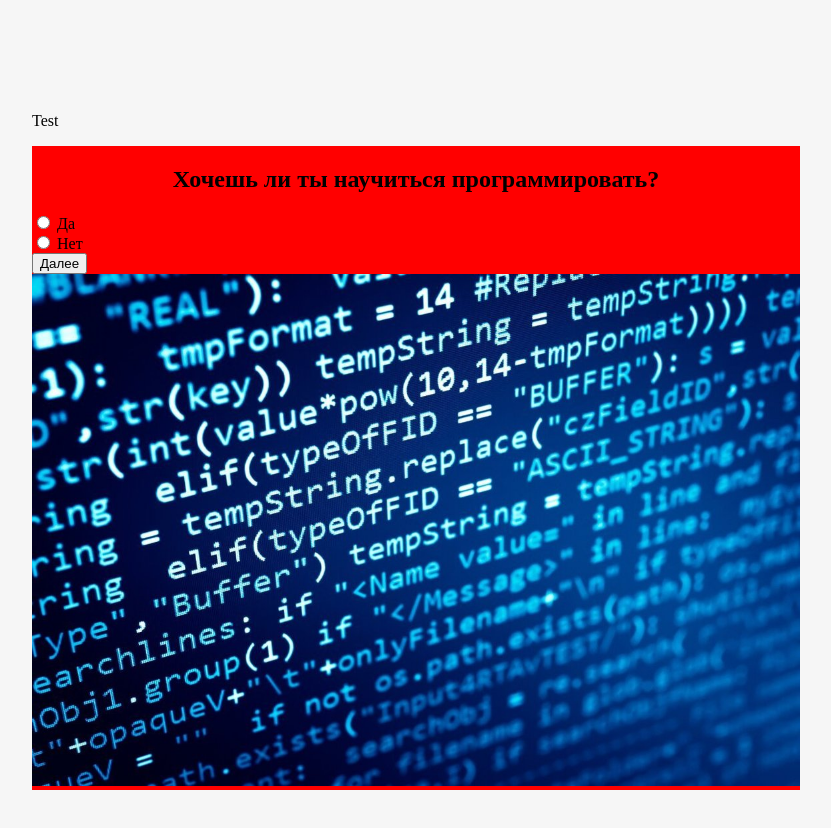
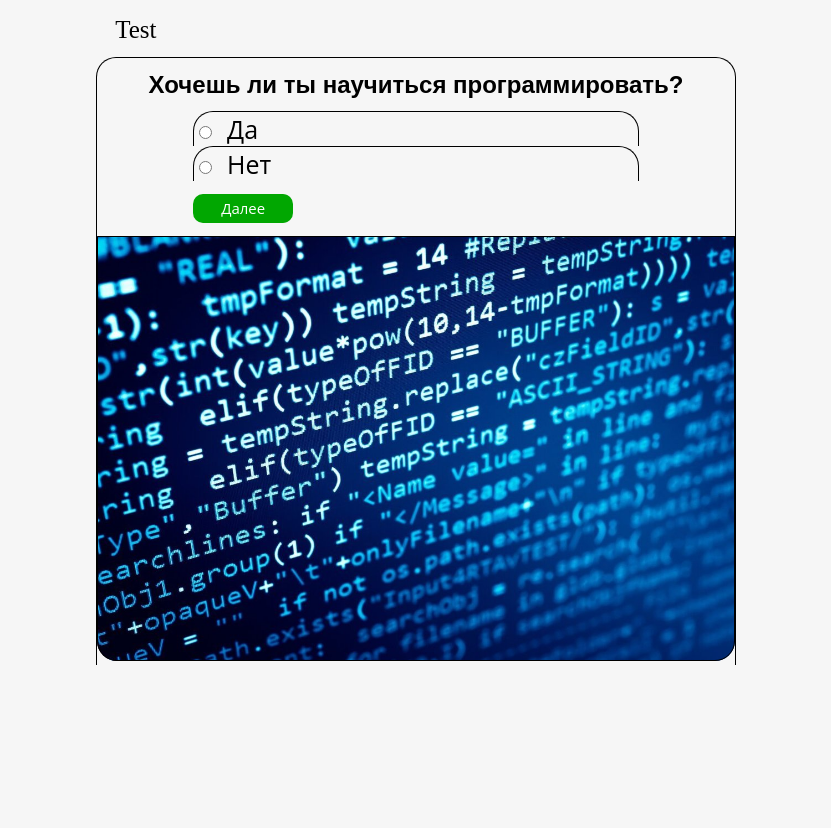
Before and after one commit to MikuGambino/quiz-js, a website built with webpack: page src/html/index.html in a window 1280 px wide. Shown: the whole page, without its empty margins (224-1055 px from the left). After the commit the page ends 800 px from the top, so only its background shows below. Built offline with nearby package versions, Linux system fonts and the light colour scheme.

Commit message:
generate css design

```diff
--- a/src/css/styles.css
+++ b/src/css/styles.css
@@ -1,22 +1,69 @@
 body{
   display: flex;
   flex-direction: column;
-  margin: 12vh 20vw;
+  margin: 2vh 25vw;
   background-color: #F6F6F6;
 }
 .container{
-  background: red;
+  border: 1px solid black;
+  border-bottom: 0px;
+  border-top-left-radius: 20px;
+  border-top-right-radius: 20px;
 }
 #radioContainer{
   display: flex;
   flex-direction: column;
 }
+#inpit{
+  height: 73px;
+  width: 169px;
+  margin-bottom: 2%;
+}
 h2{
+  font-family: 'Montserrat', sans-serif;
   text-align: center;
+  margin: 2%;
 }
-img {
+#quiz-img {
   width: 100%;
-  height: 60%;
+  height: 75%;
   object-fit: cover;
-  object-position: center;
-  }
+  border-bottom-left-radius: 20px;
+  border-bottom-right-radius: 20px;
+  outline: 1px solid black;
+  outline-offset: -1px;
+}
+label{
+  font-family: 'Open Sans', sans-serif;
+  margin-left: 15%;
+  margin-right: 15%;
+  font-size: 25px;
+}
+button{
+  margin: 2% 15%;
+  background-color: #01a701ff;
+  border: 0px;
+  border-radius: 10px;
+  box-sizing: border-box;
+  color: #ffffff;
+  display: inline-block;
+  cursor:pointer;
+  font-family: 'Open Sans', sans-serif;
+  font-size: 15px;
+  line-height: 29px;
+  padding: 0 10px 0 11px;
+  position: relative;
+  text-align: center;
+  vertical-align: middle;
+  width: 100px;
+}
+button:hover {
+  background-color: rgb(1, 136, 1);
+}
+p{
+  font-size: 25px;
+  margin: 0px 3% 2%;
+}
+input{
+  margin-right: 2%;
+}
```
